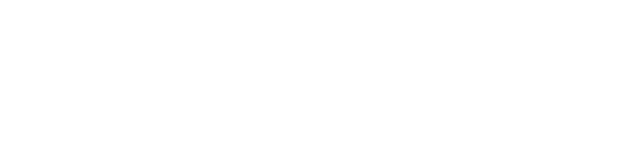
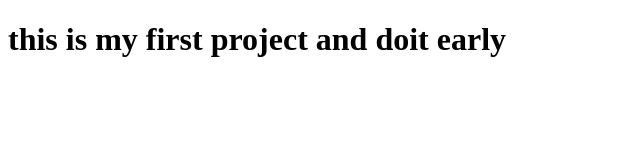
Before and after one commit to ruhitbaidyadev/firstProject, a plain HTML site: page index.html in a window 1280 px wide. Shown: the whole page, without its empty margins (0-640 px from the left). Drawn offline with Linux system fonts and the light colour scheme.

Commit message:
this is second commit

```diff
--- a/index.html
+++ b/index.html
@@ -6,6 +6,6 @@
     <title>first Project upload</title>
 </head>
 <body>
-
+    <h1>this is my first project and doit early</h1>
 </body>
 </html>
```
